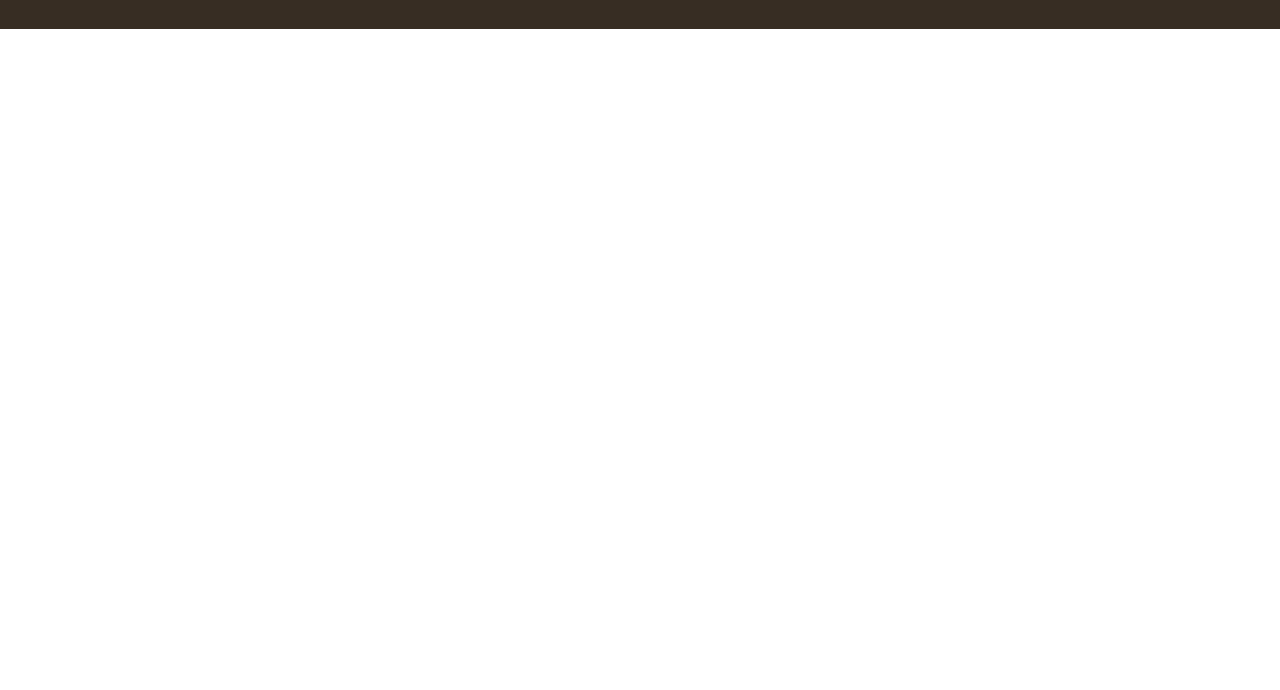
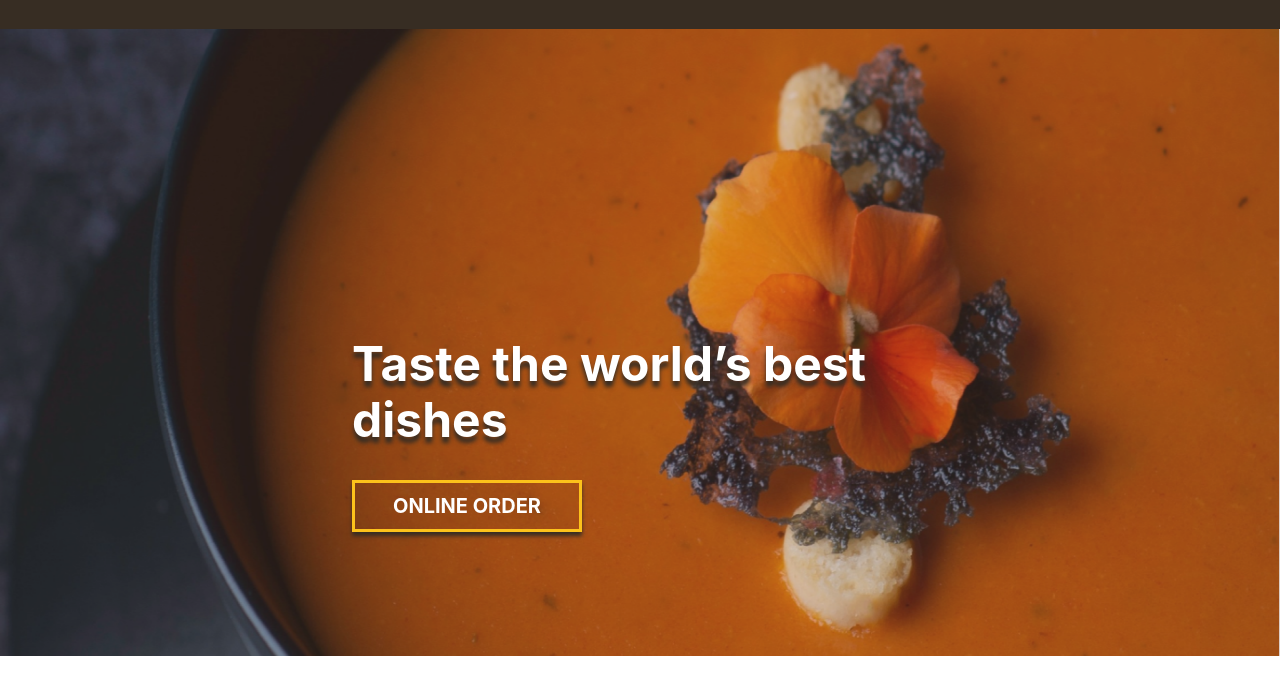
Before and after one commit to mitakafami/HTML-CSS-Study-7, a plain HTML site: page index.html in a window 1280 px wide. Shown: the part 110-800 px from the top of the page. Drawn offline with Linux system fonts and the light colour scheme.

Commit message:
add section 1

```diff
--- a/css/style.css
+++ b/css/style.css
@@ -2,6 +2,7 @@
     max-width: 1440px;
     width: 100%;
     margin: auto;
+    padding-top: 126px;
 }
 
 .top_header {
@@ -47,3 +48,49 @@
     color: #FCC21B;
     font-size: 40px;
 }
+
+
+.section_one {
+    height: 640px;
+    position: relative;
+}
+
+.background {
+    height: 100%;
+    width: 100%;
+}
+
+h2 {
+    color: #FFF;
+    text-shadow: 0px 6px 4px #372D23;
+    font-family: Inter;
+    font-size: 48px;
+    font-style: normal;
+    font-weight: 700;
+    line-height: 56px;
+    margin-bottom: 32px;
+}
+
+.frame {
+    position: absolute;
+    top: 50%;
+    left: 50%;
+    transform: translateX(-45%);
+}
+
+.button_one {
+    display: flex;
+    height: 52px;
+    padding: 12px 38px;
+    justify-content: center;
+    align-items: center;
+    border: 3px solid #FCC21B;
+    box-shadow: 0px 4px 4px 0px #372D23;
+    background-color: rgba(255, 255, 255, 0%);
+    color: #FFF;
+    font-family: Inter;
+    font-size: 20px;
+    font-style: normal;
+    font-weight: 700;
+    line-height: 28px;
+}
--- a/index.html
+++ b/index.html
@@ -30,7 +30,17 @@
 
 
 
-        <section></section>
+        <section class="section_one">
+            <img class="background" src="images/background.png" alt="">
+            <div class="frame">
+                <h2>
+                    Taste the world’s best dishes
+                </h2>
+                <button class="button_one">ONLINE ORDER</button>
+            </div>
+        </section>
+
+
         <section></section>
         <article></article>
         <footer></footer>
```
Also changed, not shown: images/img 1.png (added), images/img 2.png (added), images/img 3.png (added).
